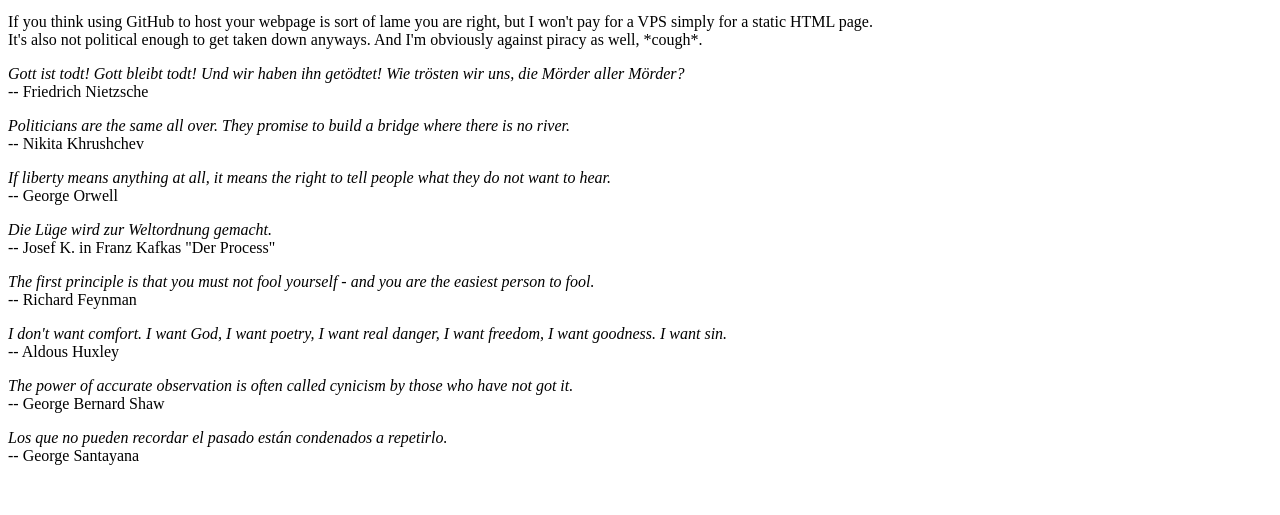
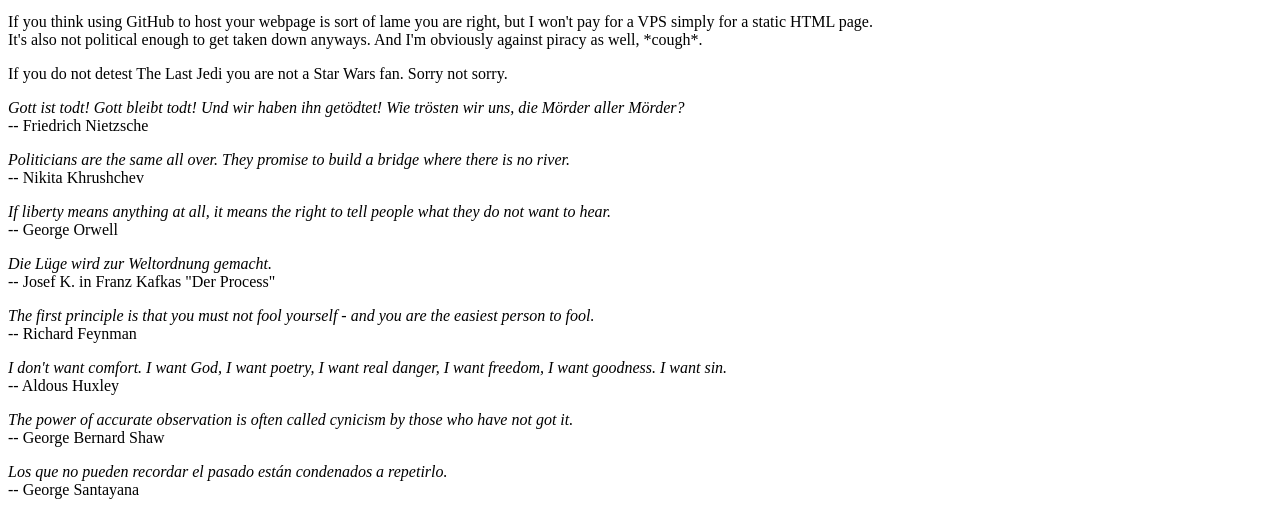
Before and after one commit to fyrbnd/fyrbnd.github.io, a plain HTML site: page index.htm in a window 1280 px wide. Shown: the part 397-912 px from the top of the page. Before the commit the page ends 878 px from the top, so only its background shows below. Drawn offline with Linux system fonts and the light colour scheme.

Commit message:
Update index.htm

```diff
--- a/index.htm
+++ b/index.htm
@@ -27,6 +27,10 @@
         It's also not political enough to get taken down anyways. And I'm obviously against piracy as well, *cough*.
         </p>
 
+        <p>
+        If you do not detest The Last Jedi you are not a Star Wars fan. Sorry not sorry.
+        </p>
+
         <p><i>Gott ist todt! Gott bleibt todt! Und wir haben ihn getödtet! Wie trösten wir uns, die Mörder aller Mörder?</i><BR>
         -- Friedrich Nietzsche</p>
 
```
